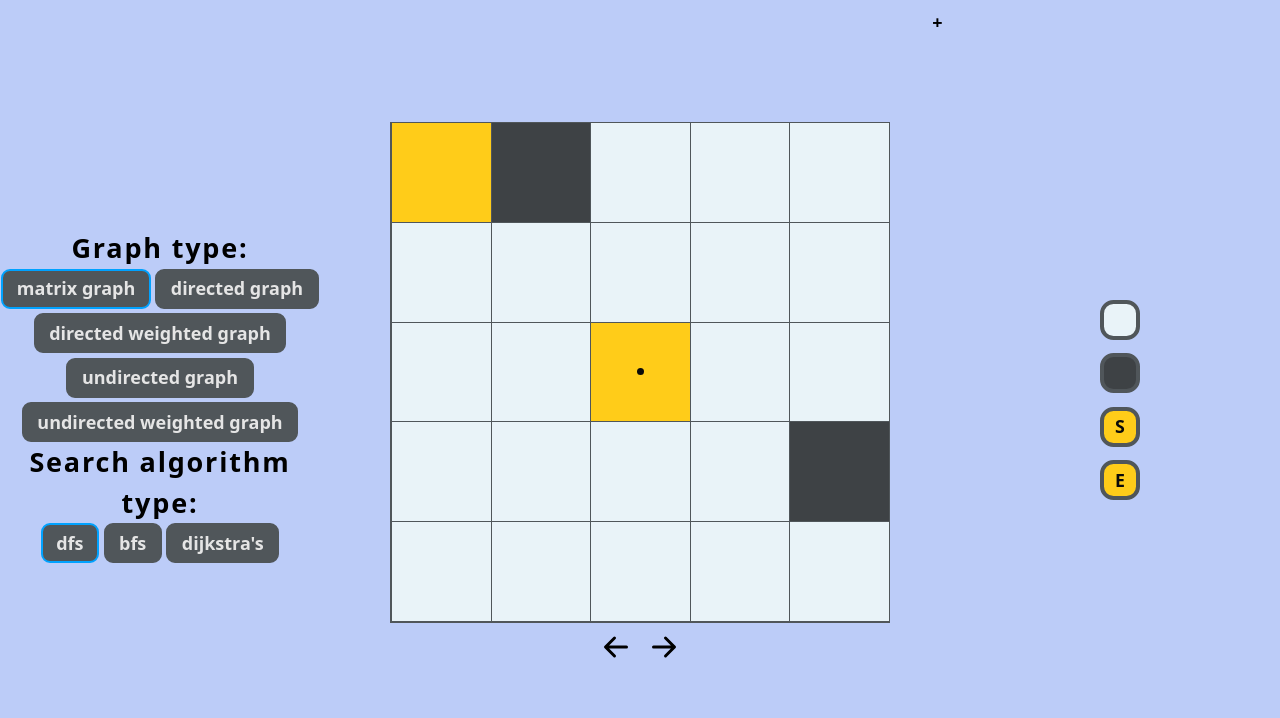
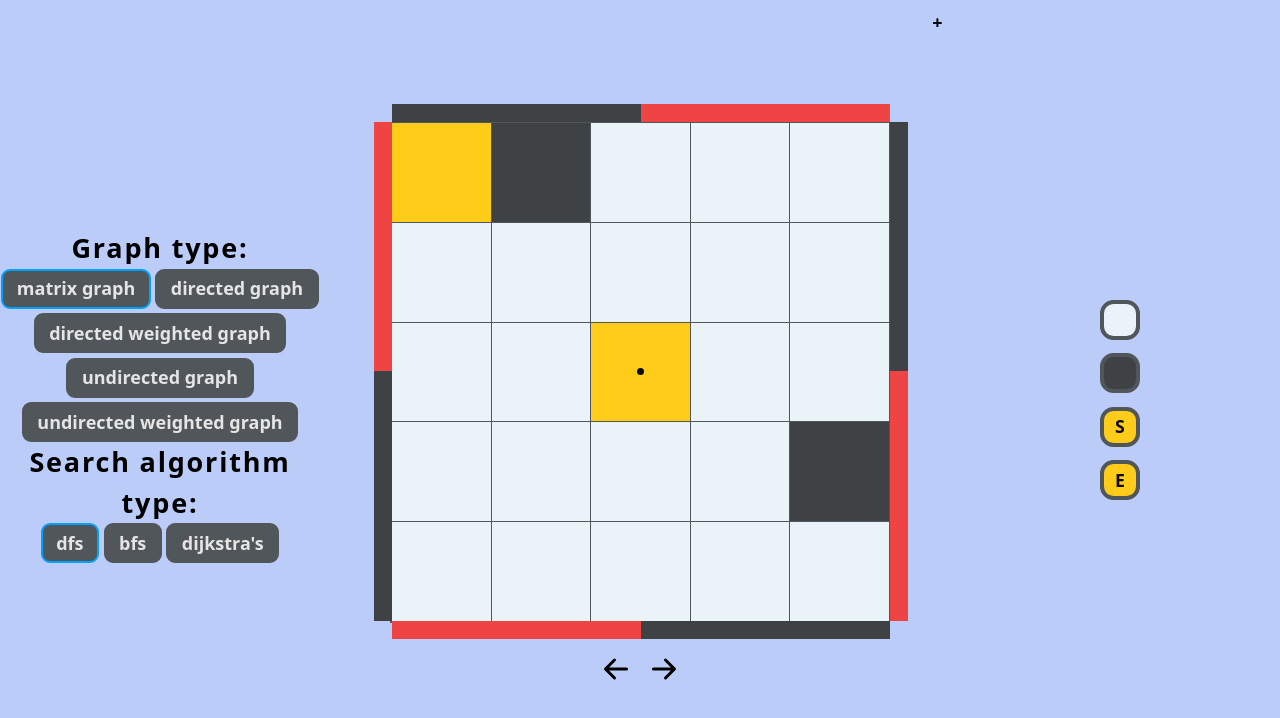
Before and after one commit to KLTPL/graph-algorithms-visualisation, a React (Vite) app: page / in a window 1280 px wide. Shown: the top 718 px of the page. Built offline with nearby package versions, Linux system fonts and the light colour scheme.

Commit message:
Added the possibility to change the size of the M graph and fixed a bug in dfs and bfs algorithms that got reveled when height and width were different

```diff
--- a/src/components/visualisation-container/graph-components/M/M.tsx
+++ b/src/components/visualisation-container/graph-components/M/M.tsx
@@ -1,13 +1,18 @@
-import {
-  useVisualisationData,
-} from "../../../../context/Context";
+import { useVisualisationData } from "../../../../context/Context";
 import { VisualisationDataM } from "../../../../visualisationData/typesVisualisationData";
 import NodeMatrix from "../../element-components/nodeM/NodeM";
+import { addColEnd, addColStart, addRowEnd, addRowStart } from "./addRowOrCol";
+import {
+  removeColEnd,
+  removeColStart,
+  removeRowEnd,
+  removeRowStart,
+} from "./removeRowOrCol";
 
 export default function Matrix({ backtrackCount }: { backtrackCount: number }) {
-  const visualisationData = useVisualisationData()
-    .visualisationData as VisualisationDataM;
-
+  const { visualisationData: AnyVisualisationData, refreshVisualisationData } =
+    useVisualisationData();
+  const visualisationData = AnyVisualisationData as VisualisationDataM;
 
   function getField(r: number, c: number): JSX.Element {
     return (
@@ -20,17 +25,70 @@ export default function Matrix({ backtrackCount }: { backtrackCount: number }) {
     );
   }
 
-  return ( // the grid is styled so every node has the border on top and right side and the grid has the border only on the left and bottom
+  return (
+    // the grid is styled so every node has the border on top and right side and the grid has the border only on the left and bottom
     <div
       style={{
         gridTemplateColumns: `repeat(${visualisationData.graph[0].length}, 1fr)`,
         gridTemplateRows: `repeat(${visualisationData.graph.length}, 1fr)`,
       }}
-      className="w-[90%] grid max-w-[500px] bg-nodeBorder border-solid border-s-[2px] border-b-[2px] border-nodeBorder"
+      className="w-[90%] grid max-w-[500px] bg-nodeBorder border-solid border-s-[2px] border-b-[2px] border-nodeBorder relative m-5"
     >
       {visualisationData.graph.map((row, r) =>
         row.map((fieldType, c) => getField(r, c))
       )}
+      <div // top
+        className="absolute w-full h-4 left-0 bottom-full flex"
+        onClick={refreshVisualisationData}
+      >
+        <button
+          className="w-1/2 h-full bg-nodeRock"
+          onClick={() => addRowStart(visualisationData)}
+        />
+        <button
+          className="w-1/2 h-full bg-red-500"
+          onClick={() => removeRowStart(visualisationData)}
+        />
+      </div>
+      <div // bottom
+        className="absolute w-full h-4 left-0 top-full flex"
+        onClick={refreshVisualisationData}
+      >
+        <button
+          className="w-1/2 h-full bg-red-500"
+          onClick={() => removeRowEnd(visualisationData)}
+        />
+        <button
+          className="w-1/2 h-full bg-nodeRock"
+          onClick={() => addRowEnd(visualisationData)}
+        />
+      </div>
+      <div // left
+        className="absolute w-4 h-full right-full top-0 flex flex-col"
+        onClick={refreshVisualisationData}
+      >
+        <button
+          className="w-full h-full bg-red-500"
+          onClick={() => removeColStart(visualisationData)}
+        />
+        <button
+          className="w-full h-full bg-nodeRock"
+          onClick={() => addColStart(visualisationData)}
+        />
+      </div>
+      <div // right
+        className="absolute w-4 h-full left-full top-0 flex flex-col"
+        onClick={refreshVisualisationData}
+      >
+        <button
+          className="w-full h-full bg-nodeRock"
+          onClick={() => addColEnd(visualisationData)}
+        />
+        <button
+          className="w-full h-full bg-red-500"
+          onClick={() => removeColEnd(visualisationData)}
+        />
+      </div>
     </div>
   );
 }
--- /dev/null
+++ b/src/components/visualisation-container/graph-components/M/addRowOrCol.ts
@@ -0,0 +1,38 @@
+import { NodeTypesM } from "../../../../visualisationData/typesGraphData";
+import { VisualisationDataM } from "../../../../visualisationData/typesVisualisationData";
+
+export function addRowStart({ graph, startNode, endNode }: VisualisationDataM): void {
+  if (graph.length >= 10) {
+    return;
+  }
+  const rowLength = graph[0].length;
+  graph.unshift(Array(rowLength).fill(NodeTypesM.empty));
+
+  startNode.y++;
+  endNode.y++;
+}
+export function addRowEnd({ graph }: VisualisationDataM): void {
+  if (graph.length >= 10) {
+    return;
+  }
+  const rowLength = graph[0].length;
+  graph.push(Array(rowLength).fill(NodeTypesM.empty));
+}
+export function addColStart({ graph, startNode, endNode }: VisualisationDataM): void {
+  if (graph[0].length >= 10) {
+    return;
+  }
+  for (const row of graph) {
+    row.unshift(NodeTypesM.empty);
+  }
+  startNode.x++;
+  endNode.x++;
+}
+export function addColEnd({ graph }: VisualisationDataM): void {
+  if (graph[0].length >= 10) {
+    return;
+  }
+  for (const row of graph) {
+    row.push(NodeTypesM.empty);
+  }
+}
--- /dev/null
+++ b/src/components/visualisation-container/graph-components/M/removeRowOrCol.ts
@@ -0,0 +1,118 @@
+import { FieldM, GraphM } from "../../../../visualisationData/typesGraphData";
+import { VisualisationDataM } from "../../../../visualisationData/typesVisualisationData";
+
+function makeEndAndStartDifferent(graph: GraphM, startNode: FieldM): void {
+  const directions = [
+    [0, 1],
+    [0, -1],
+    [1, 0],
+    [-1, 0],
+  ];
+
+  for (const dir of directions) {
+    const newX = startNode.x + dir[0];
+    const newY = startNode.y + dir[1];
+    if (
+      newX >= 0 &&
+      newX < graph[0].length &&
+      newY >= 0 &&
+      newY < graph.length
+    ) {
+      startNode.x = newX;
+      startNode.y = newY;
+      break;
+    }
+  }
+}
+
+function adjustStartAndEndNodes(
+  graph: GraphM,
+  startNode: FieldM,
+  endNode: FieldM
+): void {
+  if (startNode.x === endNode.x && startNode.y === endNode.y) {
+    makeEndAndStartDifferent(graph, startNode);
+  }
+}
+
+export function removeRowStart({
+  graph,
+  startNode,
+  endNode,
+}: VisualisationDataM): void {
+  if (graph.length <= 2) {
+    return;
+  }
+  if (startNode.y > 0) {
+    startNode.y--;
+  }
+  if (endNode.y > 0) {
+    endNode.y--;
+  }
+
+  graph.shift();
+
+  adjustStartAndEndNodes(graph, startNode, endNode);
+}
+export function removeRowEnd({
+  graph,
+  startNode,
+  endNode,
+}: VisualisationDataM): void {
+  if (graph.length <= 2) {
+    return;
+  }
+  if (startNode.y === graph.length - 1) {
+    startNode.y--;
+  }
+  if (endNode.y === graph.length - 1) {
+    endNode.y--;
+  }
+
+  graph.pop();
+
+  adjustStartAndEndNodes(graph, startNode, endNode);
+}
+export function removeColStart({
+  graph,
+  startNode,
+  endNode,
+}: VisualisationDataM): void {
+  if (graph[0].length <= 2) {
+    return;
+  }
+  if (startNode.x > 0) {
+    startNode.x--;
+  }
+  if (endNode.x > 0) {
+    endNode.x--;
+  }
+
+  for (const row of graph) {
+    row.shift();
+  }
+
+  adjustStartAndEndNodes(graph, startNode, endNode);
+}
+export function removeColEnd({
+  graph,
+  startNode,
+  endNode,
+}: VisualisationDataM): void {
+  if (graph[0].length <= 2) {
+    return;
+  }
+  if (startNode.x === graph[0].length - 1) {
+    startNode.x--;
+  }
+  if (endNode.x === graph[0].length - 1) {
+    endNode.x--;
+  }
+  console.log(startNode, graph.length - 1);
+  console.log(endNode);
+  for (const row of graph) {
+    row.pop();
+  }
+
+  adjustStartAndEndNodes(graph, startNode, endNode);
+}
--- a/src/visualisationData/searchAlgorithms/M/dfsAndBfs.ts
+++ b/src/visualisationData/searchAlgorithms/M/dfsAndBfs.ts
@@ -60,9 +60,9 @@ function getAdjacentNodes(currNode: FieldM, graph: GraphM) {
 function isNodeInBounds(node: FieldM, graph: GraphM): boolean {
   return (
     node.x >= 0 &&
-    node.x < graph.length &&
+    node.x < graph[0].length &&
     node.y >= 0 &&
-    node.y < graph[0].length
+    node.y < graph.length
   );
 }
 
@@ -102,8 +102,8 @@ function dfsOrBfsAlgorithm(
         return { listOfSteps, visitedNodes };
       }
       if (
-        !isNodeVisited(neighborNode, visitedNodes) &&
-        isFieldEmpty(neighborNode, graph)
+        isFieldEmpty(neighborNode, graph) &&
+        !isNodeVisited(neighborNode, visitedNodes)
       ) {
         stack.push(neighborNode);
         markNodeAsVisited(neighborNode, currNode, visitedNodes);
```
